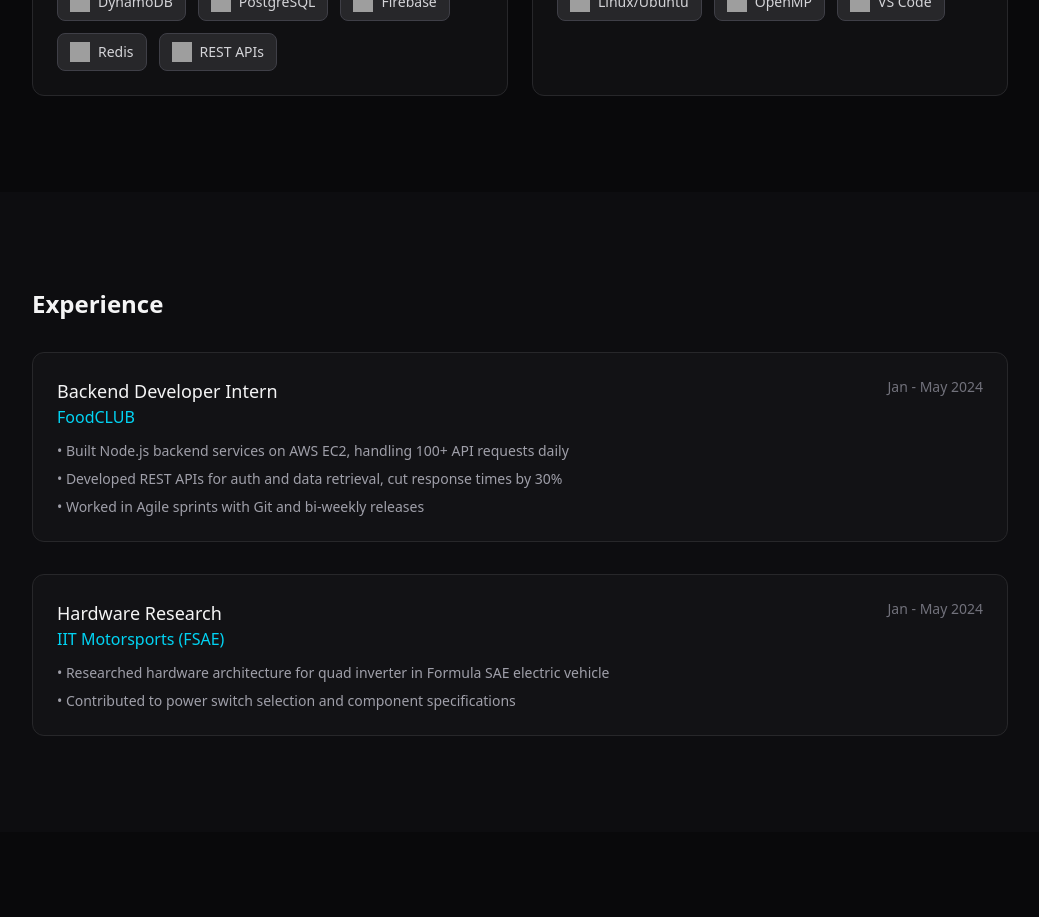
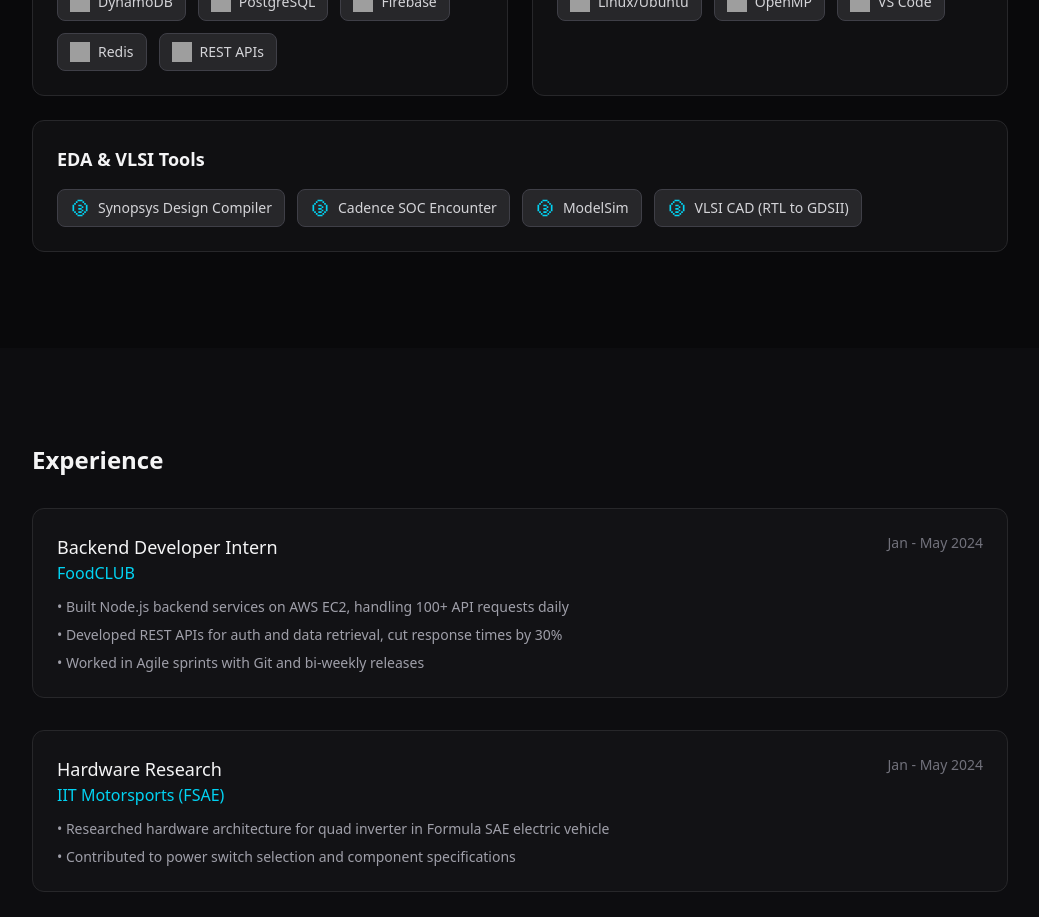
Before and after one commit to jjk30/my-portfolio, a Next.js app: page / in a window 1280 px wide. Shown: the part 1580-2497 px from the top of the page, without its empty margins (120-1159 px from the left). Built offline with nearby package versions, Linux system fonts and the light colour scheme; grey boxes are pictures that could not be loaded.

Commit message:
Fix EDA tools icons

```diff
--- a/app/page.tsx
+++ b/app/page.tsx
@@ -192,6 +192,26 @@ export default function Home() {
                   <span key={skill.name} className="px-3 py-2 bg-zinc-800 border border-zinc-700 rounded-lg text-sm text-zinc-300 flex items-center gap-2">
                     <img src={skill.icon} alt={skill.name} className="w-5 h-5" />
                     <span>{skill.name}</span>
+                  </span>
+                ))}
+              </div>
+            </div>
+
+            {/* EDA & VLSI Tools */}
+            <div className="bg-zinc-900/50 border border-zinc-800 rounded-xl p-6 md:col-span-2">
+              <h3 className="text-lg font-semibold mb-4">EDA & VLSI Tools</h3>
+              <div className="flex flex-wrap gap-3">
+                {[
+                  "Synopsys Design Compiler",
+                  "Cadence SOC Encounter",
+                  "ModelSim",
+                  "VLSI CAD (RTL to GDSII)",
+                ].map((skill) => (
+                  <span key={skill} className="px-3 py-2 bg-zinc-800 border border-zinc-700 rounded-lg text-sm text-zinc-300 flex items-center gap-2">
+                    <svg className="w-5 h-5 text-cyan-400" fill="currentColor" viewBox="0 0 24 24">
+                      <path d="M9 2v2H7v2H5v2H3v8h2v2h2v2h2v2h6v-2h2v-2h2v-2h2V8h-2V6h-2V4h-2V2H9zm0 2h6v2h2v2h2v8h-2v2h-2v2H9v-2H7v-2H5V8h2V6h2V4zm1 4v2h4v2h-4v2h4v2h-4v2h4v-2h2v-2h-2v-2h2v-2h-2V8h-4z"/>
+                    </svg>
+                    <span>{skill}</span>
                   </span>
                 ))}
               </div>
```
